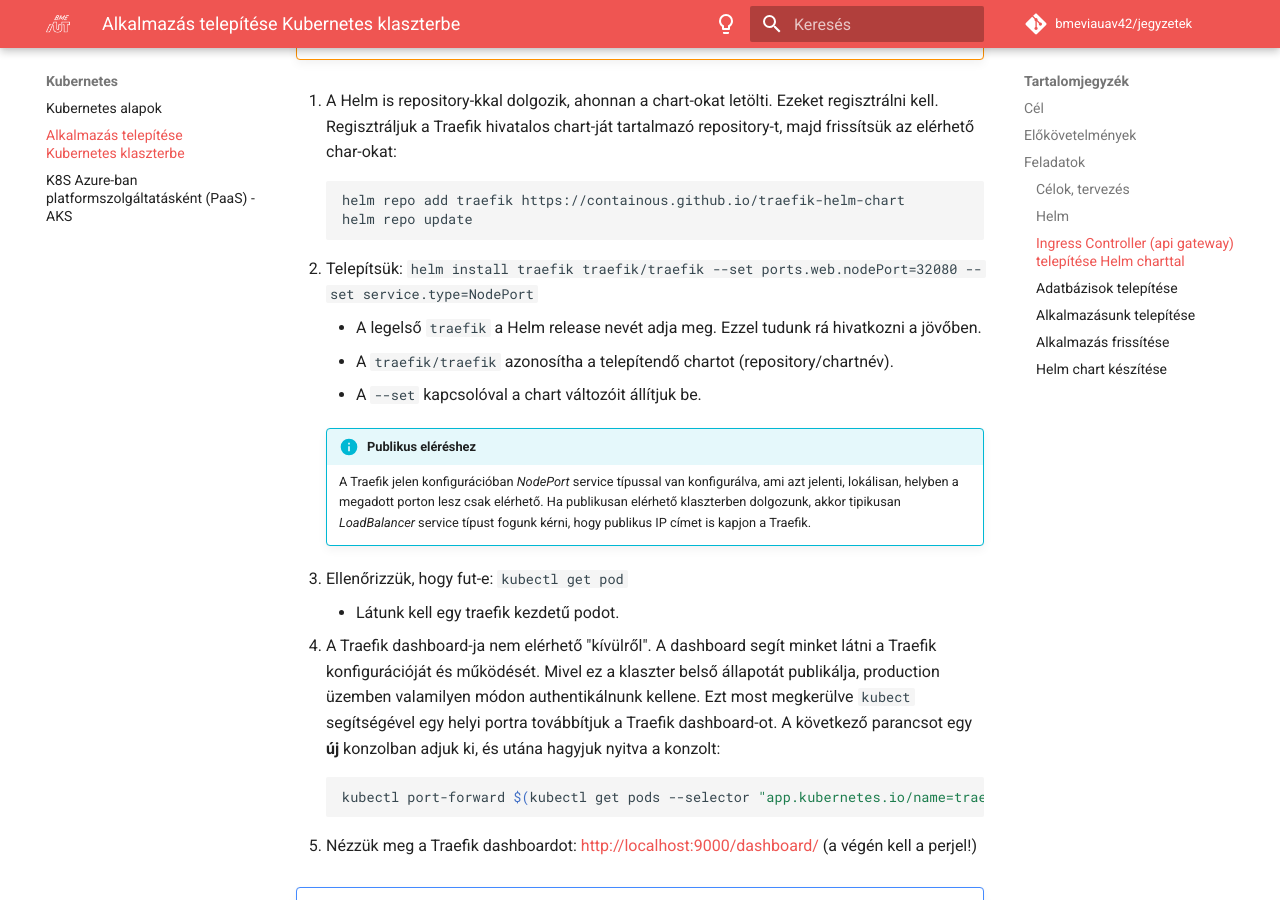
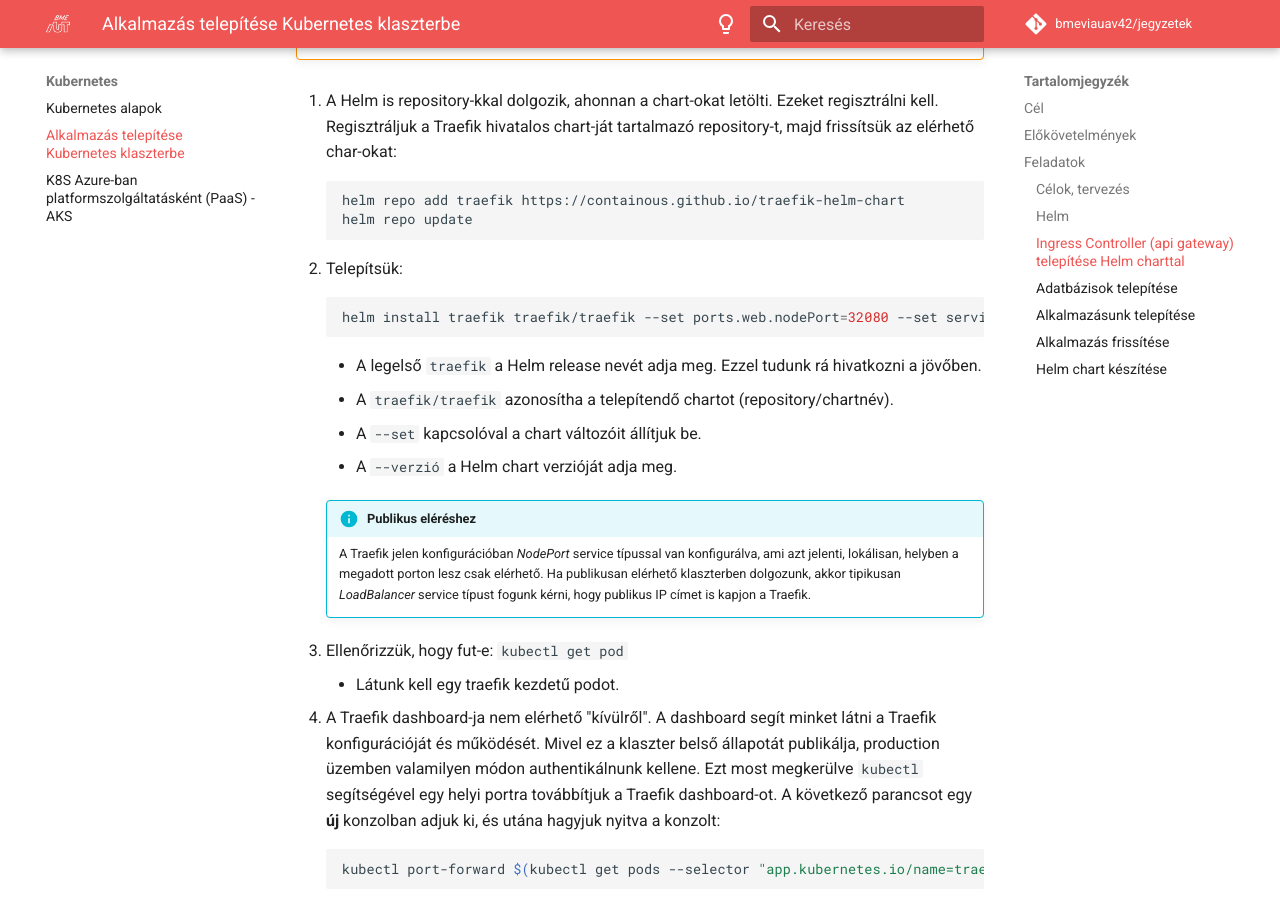
Before and after one commit to bmeviauav42/jegyzetek, an MkDocs documentation site: the page built from docs/Kubernetes/Kubernetes-alkalmazas-telepites.md, in a window 1280 px wide and 900 px high, scrolled down 1846 px. Built offline with MkDocs 1.6.1 and Material for MkDocs 9.7.7, drawn with Linux system fonts in a browser that asks for light colours; comment, search, counter and statistics services are not loaded.

Commit message:
Kubernetes Traefik telepítés aktualizálás

````diff
--- a/docs/Kubernetes/Kubernetes-alkalmazas-telepites.md
+++ b/docs/Kubernetes/Kubernetes-alkalmazas-telepites.md
@@ -56,11 +56,16 @@
     helm repo update
     ```
 
-1. Telepítsük: `helm install traefik traefik/traefik --set ports.web.nodePort=32080 --set service.type=NodePort`
+1. Telepítsük:
+
+    ```bash
+    helm install traefik traefik/traefik --set ports.web.nodePort=32080 --set service.type=NodePort --version 10.19.4`
+    ```
 
      - A legelső `traefik` a Helm release nevét adja meg. Ezzel tudunk rá hivatkozni a jövőben.
      - A `traefik/traefik` azonosítha a telepítendő chartot (repository/chartnév).
      - A `--set` kapcsolóval a chart változóit állítjuk be.
+     - A `--verzió` a Helm chart verzióját adja meg.
 
     !!! info "Publikus eléréshez"
         A Traefik jelen konfigurációban _NodePort_ service típussal van konfigurálva, ami azt jelenti, lokálisan, helyben a megadott porton lesz csak elérhető. Ha publikusan elérhető klaszterben dolgozunk, akkor tipikusan _LoadBalancer_ service típust fogunk kérni, hogy publikus IP címet is kapjon a Traefik.
@@ -69,7 +74,7 @@
 
      - Látunk kell egy traefik kezdetű podot.
 
-1. A Traefik dashboard-ja nem elérhető "kívülről". A dashboard segít minket látni a Traefik konfigurációját és működését. Mivel ez a klaszter belső állapotát publikálja, production üzemben valamilyen módon authentikálnunk kellene. Ezt most megkerülve `kubect` segítségével egy helyi portra továbbítjuk a Traefik dashboard-ot. A következő parancsot egy **új** konzolban adjuk ki, és utána hagyjuk nyitva a konzolt:
+1. A Traefik dashboard-ja nem elérhető "kívülről". A dashboard segít minket látni a Traefik konfigurációját és működését. Mivel ez a klaszter belső állapotát publikálja, production üzemben valamilyen módon authentikálnunk kellene. Ezt most megkerülve `kubectl` segítségével egy helyi portra továbbítjuk a Traefik dashboard-ot. A következő parancsot egy **új** konzolban adjuk ki, és utána hagyjuk nyitva a konzolt:
 
     ```bash
     kubectl port-forward $(kubectl get pods --selector "app.kubernetes.io/name=traefik" --output=name) 9000:9000
````
